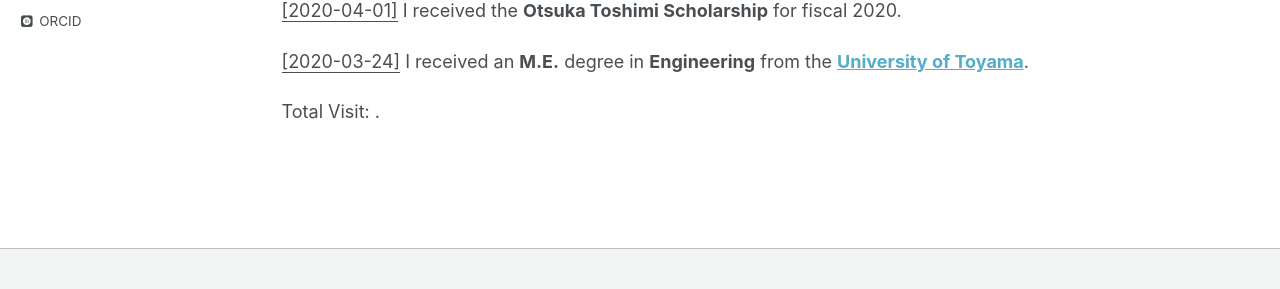
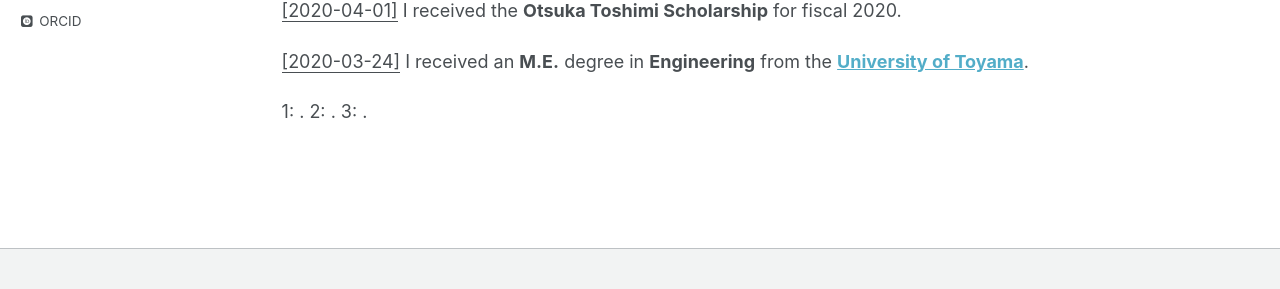
Before and after one commit to ChengTANG-AI/chengtang-ai.github.io, a Jekyll site: the page built from _pages/updates.md, in a window 1280 px wide. Shown: the part 496-785 px from the top of the page. Built offline with Jekyll 4.4.1, drawn with Linux system fonts in a browser that asks for light colours; some web fonts are replaced; comment, search, counter and statistics services are not loaded.

Commit message:
Update updates.md

```diff
--- a/_pages/updates.md
+++ b/_pages/updates.md
@@ -24,5 +24,7 @@
 <u>[2020-03-24]</u> I received an **M.E.** degree in **Engineering** from the **[University of Toyama](https://www.u-toyama.ac.jp/)**.
 
 
-<script async src="https://cdnjs.cloudflare.com/ajax/libs/busuanzi/2.3.0/bsz.pure.mini.min.js"></script>
-Total Visit: <span id="busuanzi_value_site_uv"></span>.
+<script async src="https://cdnjs.cloudflare.com/ajax/libs/busuanzi/2.3.0/bsz.pure.mini.js"></script>
+1: <span id="busuanzi_value_page_pv"></span> .
+2: <span id="busuanzi_value_site_pv"></span> .
+3: <span id="busuanzi_value_site_uv"></span> .
```
